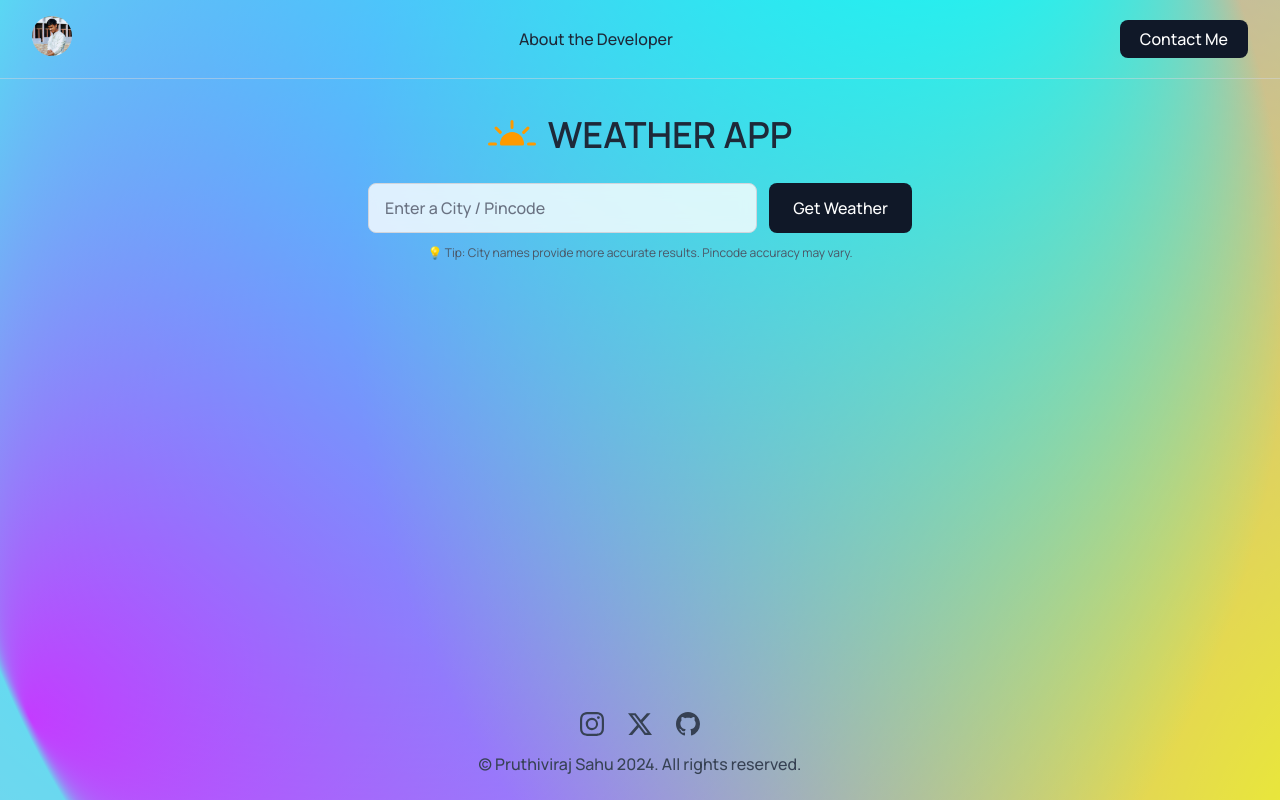
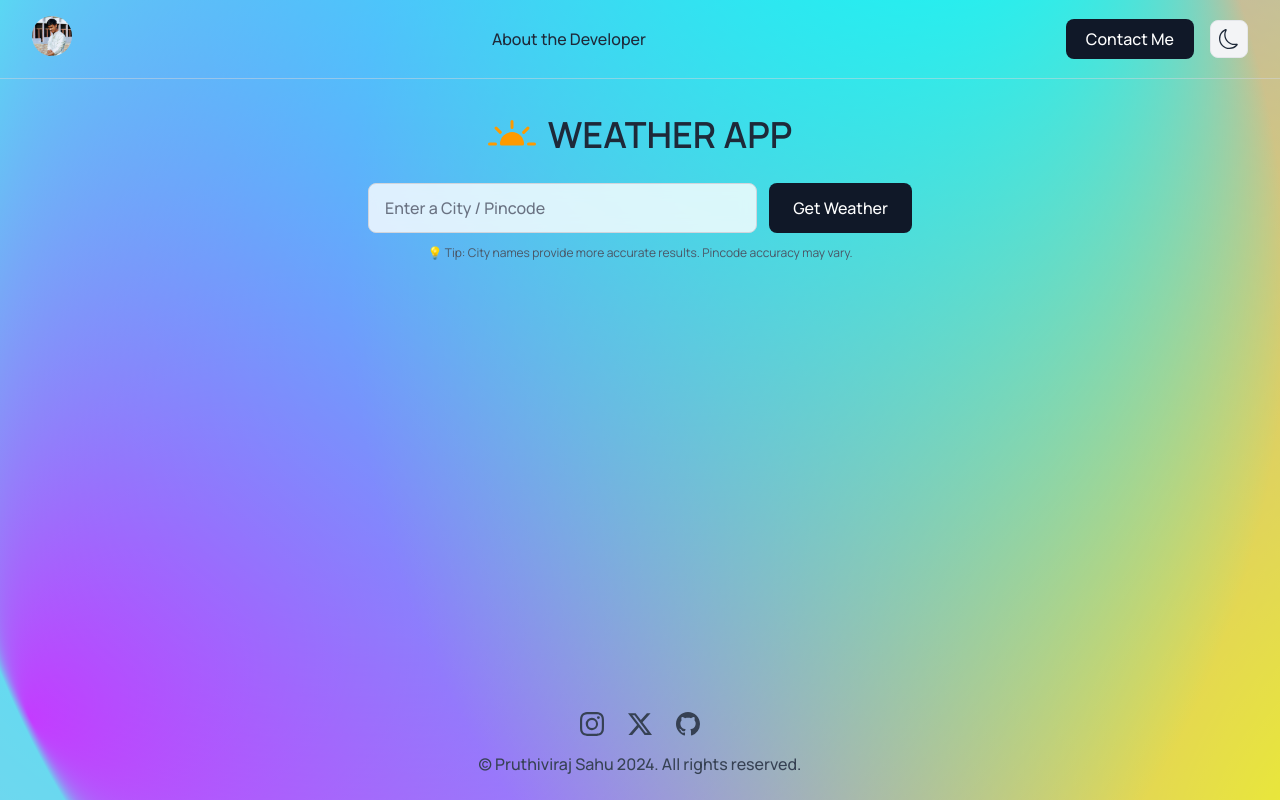
Before and after one commit to Pruthivi13/WeatherApp, a React (Vite) app: page / in a window 1280 px wide. Built offline with nearby package versions, Linux system fonts and the light colour scheme.

Commit message:
Update weather app styles and components

```diff
--- a/src/App.jsx
+++ b/src/App.jsx
@@ -4,6 +4,8 @@ import Header from './components/Header';
 import SearchBar from './components/SearchBar';
 import WeatherDisplay from './components/WeatherDisplay';
 import Footer from './components/Footer';
+
+import { ThemeProvider } from './context/ThemeContext';
 
 function App() {
   const [weatherData, setWeatherData] = useState(null);
@@ -44,7 +46,8 @@ function App() {
   };
 
   return (
-    <div className="min-h-screen flex flex-col relative">
+    <ThemeProvider>
+      <div className="min-h-screen flex flex-col relative transition-colors duration-300">
         <AnimatedBackground
           weatherCondition={weatherData?.current?.condition?.text}
           isDay={weatherData?.current?.is_day}
@@ -61,6 +64,7 @@ function App() {
           <Footer />
         </div>
       </div>
+    </ThemeProvider>
   );
 }
 
--- a/src/components/AnimatedBackground.jsx
+++ b/src/components/AnimatedBackground.jsx
@@ -1,3 +1,5 @@
+import { useTheme } from '../context/ThemeContext';
+
 // Helper function to determine weather type from condition text
 const getWeatherType = (conditionText, isDay) => {
   if (!conditionText) return 'default';
@@ -33,55 +35,114 @@ const getWeatherType = (conditionText, isDay) => {
 };
 
 const AnimatedBackground = ({ weatherCondition = null, isDay = 1 }) => {
+  const { theme } = useTheme(); // Access global theme
   const weatherType = getWeatherType(weatherCondition, isDay);
+  const isDark = theme === 'dark';
 
-  // Weather-specific color schemes
+  // Weather-specific color schemes (Light & Dark)
   const weatherColors = {
     sunny: {
+      light: {
         gradient1: { start: 'rgba(255, 200, 0, 1)', end: 'rgba(255, 200, 0, 0)' },
         gradient2: { start: 'rgba(255, 150, 50, 1)', end: 'rgba(255, 150, 50, 0)' },
         gradient3: { start: 'rgba(255, 220, 100, 1)', end: 'rgba(255, 220, 100, 0)' },
         bg: '#87ceeb'
       },
+      dark: { // Sunset/Twilight vibe for Dark Mode Sunny
+        gradient1: { start: 'rgba(200, 100, 50, 1)', end: 'rgba(200, 100, 50, 0)' },
+        gradient2: { start: 'rgba(100, 50, 100, 1)', end: 'rgba(100, 50, 100, 0)' },
+        gradient3: { start: 'rgba(150, 80, 80, 1)', end: 'rgba(150, 80, 80, 0)' },
+        bg: '#2c3e50'
+      }
+    },
     clear_night: {
+      light: {
         gradient1: { start: 'rgba(100, 100, 200, 1)', end: 'rgba(100, 100, 200, 0)' },
         gradient2: { start: 'rgba(150, 150, 255, 1)', end: 'rgba(150, 150, 255, 0)' },
         gradient3: { start: 'rgba(200, 200, 255, 1)', end: 'rgba(200, 200, 255, 0)' },
         bg: '#1a1a3e'
       },
+      dark: { // Deep Space
+        gradient1: { start: 'rgba(40, 20, 60, 1)', end: 'rgba(40, 20, 60, 0)' },
+        gradient2: { start: 'rgba(20, 30, 80, 1)', end: 'rgba(20, 30, 80, 0)' },
+        gradient3: { start: 'rgba(60, 30, 90, 1)', end: 'rgba(60, 30, 90, 0)' },
+        bg: '#0f0f1a'
+      }
+    },
     rainy: {
+      light: {
         gradient1: { start: 'rgba(100, 150, 200, 1)', end: 'rgba(100, 150, 200, 0)' },
         gradient2: { start: 'rgba(80, 120, 180, 1)', end: 'rgba(80, 120, 180, 0)' },
         gradient3: { start: 'rgba(120, 160, 200, 1)', end: 'rgba(120, 160, 200, 0)' },
         bg: '#5a7a9a'
       },
+      dark: { // Dark Stormy Rain
+        gradient1: { start: 'rgba(30, 40, 60, 1)', end: 'rgba(30, 40, 60, 0)' },
+        gradient2: { start: 'rgba(40, 50, 70, 1)', end: 'rgba(40, 50, 70, 0)' },
+        gradient3: { start: 'rgba(20, 30, 50, 1)', end: 'rgba(20, 30, 50, 0)' },
+        bg: '#1e2732'
+      }
+    },
     snowy: {
+      light: {
         gradient1: { start: 'rgba(200, 220, 255, 1)', end: 'rgba(200, 220, 255, 0)' },
         gradient2: { start: 'rgba(220, 230, 255, 1)', end: 'rgba(220, 230, 255, 0)' },
         gradient3: { start: 'rgba(180, 200, 240, 1)', end: 'rgba(180, 200, 240, 0)' },
         bg: '#d0e8f0'
       },
+      dark: { // Night Snow
+        gradient1: { start: 'rgba(40, 50, 70, 1)', end: 'rgba(40, 50, 70, 0)' },
+        gradient2: { start: 'rgba(50, 60, 90, 1)', end: 'rgba(50, 60, 90, 0)' },
+        gradient3: { start: 'rgba(30, 40, 60, 1)', end: 'rgba(30, 40, 60, 0)' },
+        bg: '#1e293b'
+      }
+    },
     stormy: {
+      light: {
         gradient1: { start: 'rgba(80, 80, 120, 1)', end: 'rgba(80, 80, 120, 0)' },
         gradient2: { start: 'rgba(100, 100, 140, 1)', end: 'rgba(100, 100, 140, 0)' },
         gradient3: { start: 'rgba(60, 60, 100, 1)', end: 'rgba(60, 60, 100, 0)' },
         bg: '#4a5a6a'
       },
+      dark: { // Intense Storm
+        gradient1: { start: 'rgba(20, 10, 30, 1)', end: 'rgba(20, 10, 30, 0)' },
+        gradient2: { start: 'rgba(30, 20, 50, 1)', end: 'rgba(30, 20, 50, 0)' },
+        gradient3: { start: 'rgba(10, 5, 20, 1)', end: 'rgba(10, 5, 20, 0)' },
+        bg: '#120a1f'
+      }
+    },
     cloudy: {
+      light: {
         gradient1: { start: 'rgba(150, 150, 170, 1)', end: 'rgba(150, 150, 170, 0)' },
         gradient2: { start: 'rgba(170, 170, 190, 1)', end: 'rgba(170, 170, 190, 0)' },
         gradient3: { start: 'rgba(130, 130, 150, 1)', end: 'rgba(130, 130, 150, 0)' },
         bg: '#a0b0c0'
       },
+      dark: { // Night Clouds
+        gradient1: { start: 'rgba(40, 40, 50, 1)', end: 'rgba(40, 40, 50, 0)' },
+        gradient2: { start: 'rgba(50, 50, 60, 1)', end: 'rgba(50, 50, 60, 0)' },
+        gradient3: { start: 'rgba(30, 30, 40, 1)', end: 'rgba(30, 30, 40, 0)' },
+        bg: '#1f2937'
+      }
+    },
     default: {
+      light: {
         gradient1: { start: 'rgba(255, 0, 255, 1)', end: 'rgba(255, 0, 255, 0)' },
         gradient2: { start: 'rgba(255, 255, 0, 1)', end: 'rgba(255, 255, 0, 0)' },
         gradient3: { start: 'rgba(0, 255, 255, 1)', end: 'rgba(0, 255, 255, 0)' },
         bg: '#87ceeb'
+      },
+      dark: {
+        gradient1: { start: 'rgba(80, 0, 80, 1)', end: 'rgba(80, 0, 80, 0)' },
+        gradient2: { start: 'rgba(80, 80, 0, 1)', end: 'rgba(80, 80, 0, 0)' },
+        gradient3: { start: 'rgba(0, 80, 80, 1)', end: 'rgba(0, 80, 80, 0)' },
+        bg: '#111827'
+      }
     }
   };
 
-  const colors = weatherColors[weatherType] || weatherColors.default;
+  const currentMode = isDark ? 'dark' : 'light';
+  const colors = (weatherColors[weatherType] || weatherColors.default)[currentMode];
 
   // Animation speeds based on weather
   const speeds = {
--- a/src/components/Header.jsx
+++ b/src/components/Header.jsx
@@ -1,8 +1,11 @@
+import { useTheme } from '../context/ThemeContext';
 import profileImage from '../assets/profile-image.png';
 
 const Header = () => {
+  const { theme, toggleTheme } = useTheme();
+
   return (
-    <header className="flex flex-col md:flex-row items-center justify-between py-4 px-4 md:px-8 border-b border-gray-300/50 gap-4">
+    <header className="flex flex-col md:flex-row items-center justify-between py-4 px-4 md:px-8 border-b border-gray-300/50 dark:border-gray-700/50 gap-4 transition-colors duration-300">
       {/* Profile Image */}
       <div className="flex-shrink-0">
         <a
@@ -18,23 +21,41 @@ const Header = () => {
       </div>
 
       {/* Navigation */}
-      <nav className="flex items-center">
+      <nav className="flex items-center gap-6">
         <a
           href="https://pruthivi13.github.io/personal-website/"
-          className="text-gray-800 hover:text-sky-600 transition-colors font-medium"
+          className="text-gray-800 dark:text-gray-200 hover:text-sky-600 dark:hover:text-sky-400 transition-colors font-medium"
         >
           About the Developer
         </a>
       </nav>
 
-      {/* Contact Button */}
-      <div className="flex-shrink-0">
+      {/* Actions */}
+      <div className="flex items-center gap-4">
+        {/* Contact Button */}
         <a
           href="mailto:mail.to.pruthivi@gmail.com"
-          className="bg-gray-900 text-white px-5 py-2 rounded-lg hover:bg-gray-700 transition-colors font-medium"
+          className="hidden md:block bg-gray-900 dark:bg-gray-100 text-white dark:text-gray-900 px-5 py-2 rounded-lg hover:bg-gray-700 dark:hover:bg-gray-300 transition-colors font-medium"
         >
           Contact Me
         </a>
+
+        {/* Theme Toggle */}
+        <button
+          onClick={toggleTheme}
+          className="p-2 rounded-lg bg-gray-100 dark:bg-gray-800 text-gray-800 dark:text-gray-200 hover:bg-gray-200 dark:hover:bg-gray-700 transition-all border border-gray-200 dark:border-gray-700"
+          aria-label="Toggle Dark Mode"
+        >
+          {theme === 'light' ? (
+            <svg xmlns="http://www.w3.org/2000/svg" width="20" height="20" fill="currentColor" viewBox="0 0 16 16">
+              <path d="M6 .278a.768.768 0 0 1 .08.858 7.208 7.208 0 0 0-.878 3.46c0 4.021 3.278 7.277 7.318 7.277.527 0 1.04-.055 1.533-.16a.787.787 0 0 1 .81.316.733.733 0 0 1-.031.893A8.349 8.349 0 0 1 8.344 16C3.734 16 0 12.286 0 7.71 0 4.266 2.114 1.312 5.124.06A.752.752 0 0 1 6 .278M4.858 1.311A7.269 7.269 0 0 0 1.025 7.71c0 4.02 3.279 7.276 7.319 7.276a7.316 7.316 0 0 0 5.205-2.162c-.337.042-.68.063-1.029.063-4.61 0-8.343-3.714-8.343-8.29 0-1.167.242-2.278.681-3.286"/>
+            </svg>
+          ) : (
+            <svg xmlns="http://www.w3.org/2000/svg" width="20" height="20" fill="currentColor" viewBox="0 0 16 16">
+              <path d="M8 11a3 3 0 1 1 0-6 3 3 0 0 1 0 6m0 1a4 4 0 1 0 0-8 4 4 0 0 0 0 8M8 0a.5.5 0 0 1 .5.5v2a.5.5 0 0 1-1 0v-2A.5.5 0 0 1 8 0m0 13a.5.5 0 0 1 .5.5v2a.5.5 0 0 1-1 0v-2A.5.5 0 0 1 8 13m8-5a.5.5 0 0 1-.5.5h-2a.5.5 0 0 1 0-1h2a.5.5 0 0 1 .5.5M3 8a.5.5 0 0 1-.5.5h-2a.5.5 0 0 1 0-1h2A.5.5 0 0 1 3 8m10.657-5.657a.5.5 0 0 1 0 .707l-1.414 1.415a.5.5 0 1 1-.707-.708l1.414-1.414a.5.5 0 0 1 .707 0m-9.193 9.193a.5.5 0 0 1 0 .707L3.05 13.657a.5.5 0 0 1-.707-.707l1.414-1.414a.5.5 0 0 1 .707 0zm9.193 2.121a.5.5 0 0 1-.707 0l-1.414-1.414a.5.5 0 0 1 .707-.707l1.414 1.414a.5.5 0 0 1 0 .707M4.464 4.465a.5.5 0 0 1-.707 0L2.343 3.05a.5.5 0 1 1 .707-.707l1.414 1.414a.5.5 0 0 1 0 .708"/>
+            </svg>
+          )}
+        </button>
       </div>
     </header>
   );
--- a/src/components/WeatherDisplay.jsx
+++ b/src/components/WeatherDisplay.jsx
@@ -75,7 +75,7 @@ const WeatherDisplay = ({ data, error }) => {
   return (
     <div className="max-w-5xl mx-auto px-4 py-8">
       {/* City Name */}
-      <h2 className="text-2xl md:text-3xl font-bold text-gray-800 text-center pb-4 mb-6 border-b border-gray-300/50">
+      <h2 className="text-2xl md:text-3xl font-bold text-gray-800 dark:text-white text-center pb-4 mb-6 border-b border-gray-300/50 dark:border-gray-700/50 transition-colors">
         {location.name}, {location.country}
       </h2>
 
--- /dev/null
+++ b/src/context/ThemeContext.jsx
@@ -0,0 +1,49 @@
+import { createContext, useContext, useEffect, useState } from 'react';
+
+const ThemeContext = createContext();
+
+export const ThemeProvider = ({ children }) => {
+  const [theme, setTheme] = useState(() => {
+    // Check localStorage first
+    const savedTheme = localStorage.getItem('theme');
+    if (savedTheme) {
+      return savedTheme;
+    }
+    // Check system preference
+    if (window.matchMedia('(prefers-color-scheme: dark)').matches) {
+      return 'dark';
+    }
+    return 'light';
+  });
+
+  useEffect(() => {
+    const root = window.document.documentElement;
+
+    // Remove both classes first to avoid conflicts
+    root.classList.remove('light', 'dark');
+
+    // Add the current theme class
+    root.classList.add(theme);
+
+    // Save to localStorage
+    localStorage.setItem('theme', theme);
+  }, [theme]);
+
+  const toggleTheme = () => {
+    setTheme((prevTheme) => (prevTheme === 'light' ? 'dark' : 'light'));
+  };
+
+  return (
+    <ThemeContext.Provider value={{ theme, toggleTheme }}>
+      {children}
+    </ThemeContext.Provider>
+  );
+};
+
+export const useTheme = () => {
+  const context = useContext(ThemeContext);
+  if (context === undefined) {
+    throw new Error('useTheme must be used within a ThemeProvider');
+  }
+  return context;
+};
--- a/src/index.css
+++ b/src/index.css
@@ -1,4 +1,5 @@
 @import "tailwindcss";
+@variant dark (&:where(.dark, .dark *));
 
 html {
   font-family: 'Manrope', sans-serif;
@@ -9,7 +10,14 @@ body {
   padding: 0;
   min-height: 100vh;
   background-color: #87ceeb;
+  color: #1f2937; /* gray-800 */
   overflow-x: hidden;
+  transition: background-color 0.3s ease, color 0.3s ease;
+}
+
+.dark body {
+  background-color: #0f172a; /* slate-900 */
+  color: #f3f4f6; /* gray-100 */
 }
 
 #root {
--- /dev/null
+++ b/tailwind.config.js
@@ -0,0 +1,11 @@
+export default {
+  content: [
+    "./index.html",
+    "./src/**/*.{js,ts,jsx,tsx}",
+  ],
+  darkMode: 'class',
+  theme: {
+    extend: {},
+  },
+  plugins: [],
+}
```
Also changed, not shown: src/components/Footer.jsx (+4 -4 lines), src/components/SearchBar.jsx (+11 -11 lines), src/components/WeatherCard.jsx (+5 -5 lines). Lines whose indentation alone changed are shown as unchanged.
